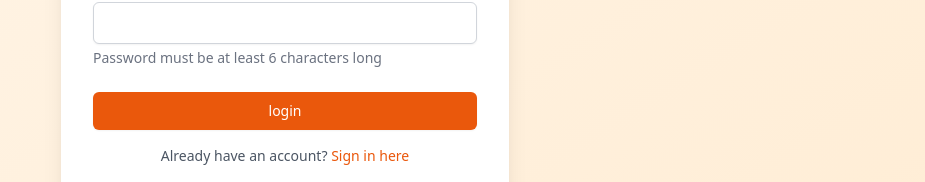
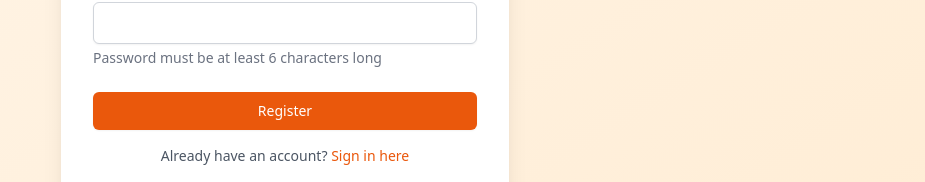
Before and after one commit to upadrastaharshavardhan/RutvikApp, a React (Vite) app: page /register in a window 1280 px wide. Shown: the part 522-704 px from the top of the page, without its empty margins (355-1280 px from the left). Built offline with nearby package versions, Linux system fonts and the light colour scheme; no server answers.

Commit message:
Update Register.tsx

```diff
--- a/src/pages/Register.tsx
+++ b/src/pages/Register.tsx
@@ -110,7 +110,7 @@ export default function Register() {
                 className="w-full flex justify-center py-2 px-4 border border-transparent rounded-md shadow-sm text-sm font-medium text-white bg-orange-600 hover:bg-orange-700 focus:outline-none focus:ring-2 focus:ring-offset-2 focus:ring-orange-500 disabled:opacity-50 disabled:cursor-not-allowed"
                 disabled={loading}
               >
-                {loading ? 'Successfully registered' : 'login'}
+                {loading ? 'Successfully registered' : 'Register'}
               </button>
             </form>
 
```
